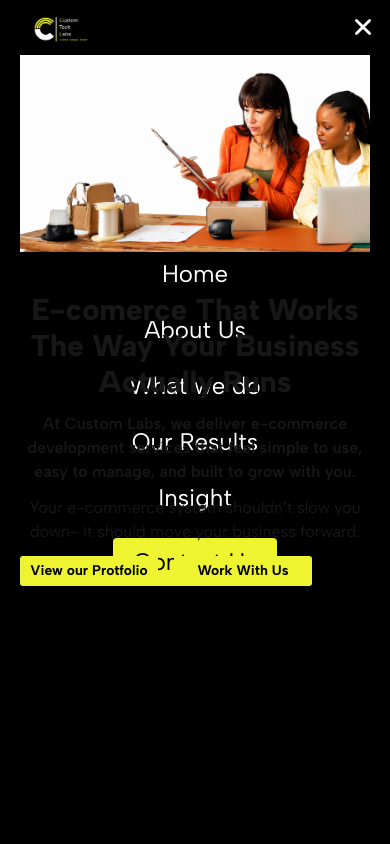
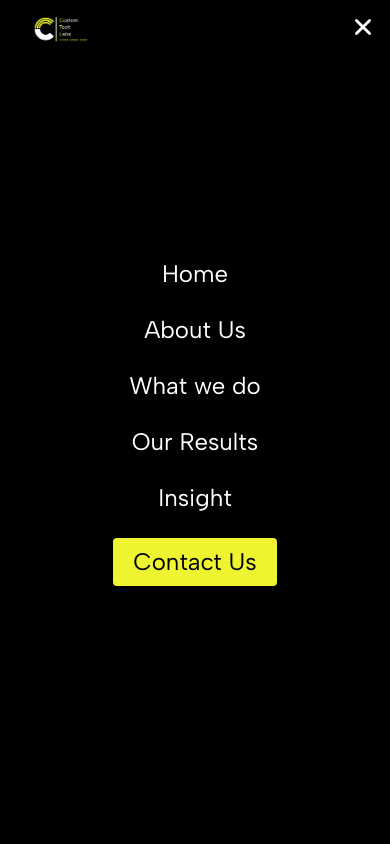
Before and after one commit to kuldeeptatawat8000/Custom-Tech-Labs, a Next.js app: page /solutionservice in a window 390 px wide. Both pictures are taken after a click on the button 363 px from the left and 27 px from the top of the page. Shown: the top 844 px of the page. Built offline with nearby package versions, Linux system fonts and the light colour scheme; a web font is replaced by a local one.

Commit message:
remove the z index for header

```diff
--- a/app/solutionservice/components/BetterBuying.tsx
+++ b/app/solutionservice/components/BetterBuying.tsx
@@ -3,7 +3,7 @@ import { BiError } from "react-icons/bi";
 export default function BetterBuying() {
     return (
         <>
-            <section className="w-full flex flex-col justify-start items-center gap-10 h-auto  z-50">
+            <section className="w-full flex flex-col justify-start items-center gap-10 h-auto ">
                 <div className="w-full h-auto py-10 bg-black text-white flex flex-col gap-3 justify-center py:10 sm:py-7 items-start pl-5 sm:pl-10 md:pl-20 lg:pl-36 rounded-xl">
                     <h1 className="lg:text-[32px] text-[20px] md:text-[25px] font-semibold ">The Foundation of a <span className="text-[#eef430]">Better Buying Experience</span></h1>
                     <h3 className="text-[16px] font-medium">Custom e-commerce solutions designed around real workflows, real customers, and real growth.</h3>
--- a/components/Header.tsx
+++ b/components/Header.tsx
@@ -44,7 +44,7 @@ export default function Header() {
 
       {/* MOBILE MENU */}
       <div
-        className={`fixed top-0 left-0 w-full h-screen bg-black flex flex-col items-center justify-center gap-6 text-2xl transition-all duration-300 ${
+        className={`fixed top-0 left-0 w-full h-screen z-10 bg-black flex flex-col items-center justify-center gap-6 text-2xl transition-all duration-300 ${
           open ? "opacity-100 visible" : "opacity-0 invisible"
         }`}
       >
```
